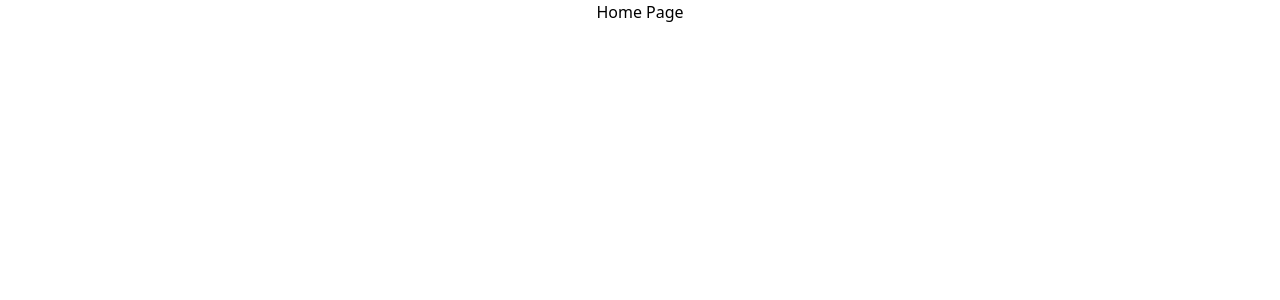
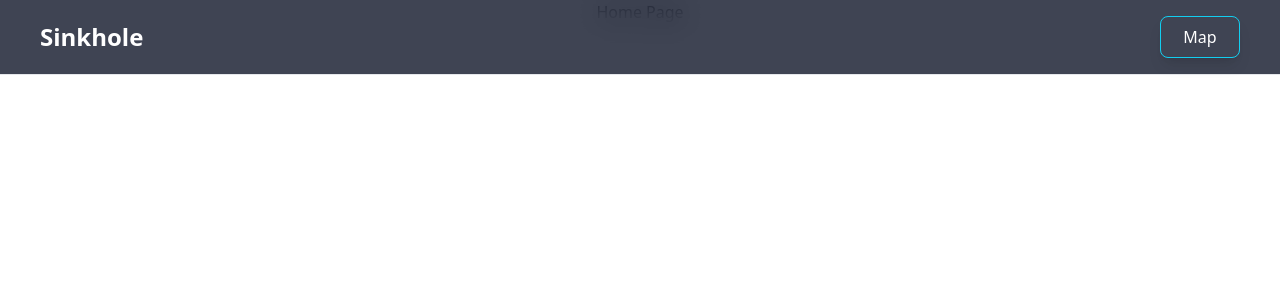
Before and after one commit to CPE-TungTungSahur/Sinkhole-UI-Next, a Next.js app: page / in a window 1280 px wide. Shown: the top 300 px of the page. Built offline with nearby package versions, Linux system fonts and the light colour scheme.

Commit message:
Add : Navbar

```diff
--- a/src/app/(pages)/layout.tsx
+++ b/src/app/(pages)/layout.tsx
@@ -1,9 +1,11 @@
+import Navbar from "@/components/Navbar";
 import React from "react";
 
 export default function PageLayout({ children }: { children: React.ReactNode }): React.JSX.Element {
     return (
         <>
-            <h1></h1>
+            <Navbar />
+            {children}
         </>
     );
 }
--- a/src/app/layout.tsx
+++ b/src/app/layout.tsx
@@ -20,7 +20,7 @@ export const metadata: Metadata = {
 export default function RootLayout({ children }: Readonly<{ children: React.ReactNode }>) {
     return (
         <html lang="en">
-            <body className={`${geistSans.variable} ${geistMono.variable} antialiased`}>{children}</body>
+            <body>{children}</body>
         </html>
     );
 }
--- a/src/components/Navbar.tsx
+++ b/src/components/Navbar.tsx
@@ -1,9 +1,34 @@
-import React from "react";
+"use client";
+
+import { usePathname } from "next/navigation";
+import React, { useEffect, useState } from "react";
 
 export default function Navbar(): React.JSX.Element {
+    const pathname = usePathname();
+    const [des, setDes] = useState<{
+        name: string;
+        path: string;
+    }>();
+
+    useEffect(() => {
+        console.log();
+        setDes({
+            name: pathname === "/" ? "Map" : "Home",
+            path: pathname === "/" ? "/map" : "/",
+        });
+    }, [pathname]);
     return (
         <>
-            <h1>Navbar</h1>
+            <div className="border-border fixed left-0 top-0 z-50 w-full border-b bg-[#0f1629]/80 backdrop-blur-lg">
+                <div className="container mx-auto w-full">
+                    <div className="flex flex-row items-center justify-between px-10 py-4">
+                        <div className="text-2xl font-bold text-white">Sinkhole</div>
+                        <div className="w-20 cursor-pointer rounded-lg border-[1px] border-[#12cef0] bg-transparent px-3 py-2 text-center text-white shadow-lg duration-150 hover:bg-[#12cef0]">
+                            {des?.name}
+                        </div>
+                    </div>
+                </div>
+            </div>
         </>
     );
 }
```
Also changed, not shown: src/app/(pages)/page.tsx (renamed from src/app/page.tsx).
